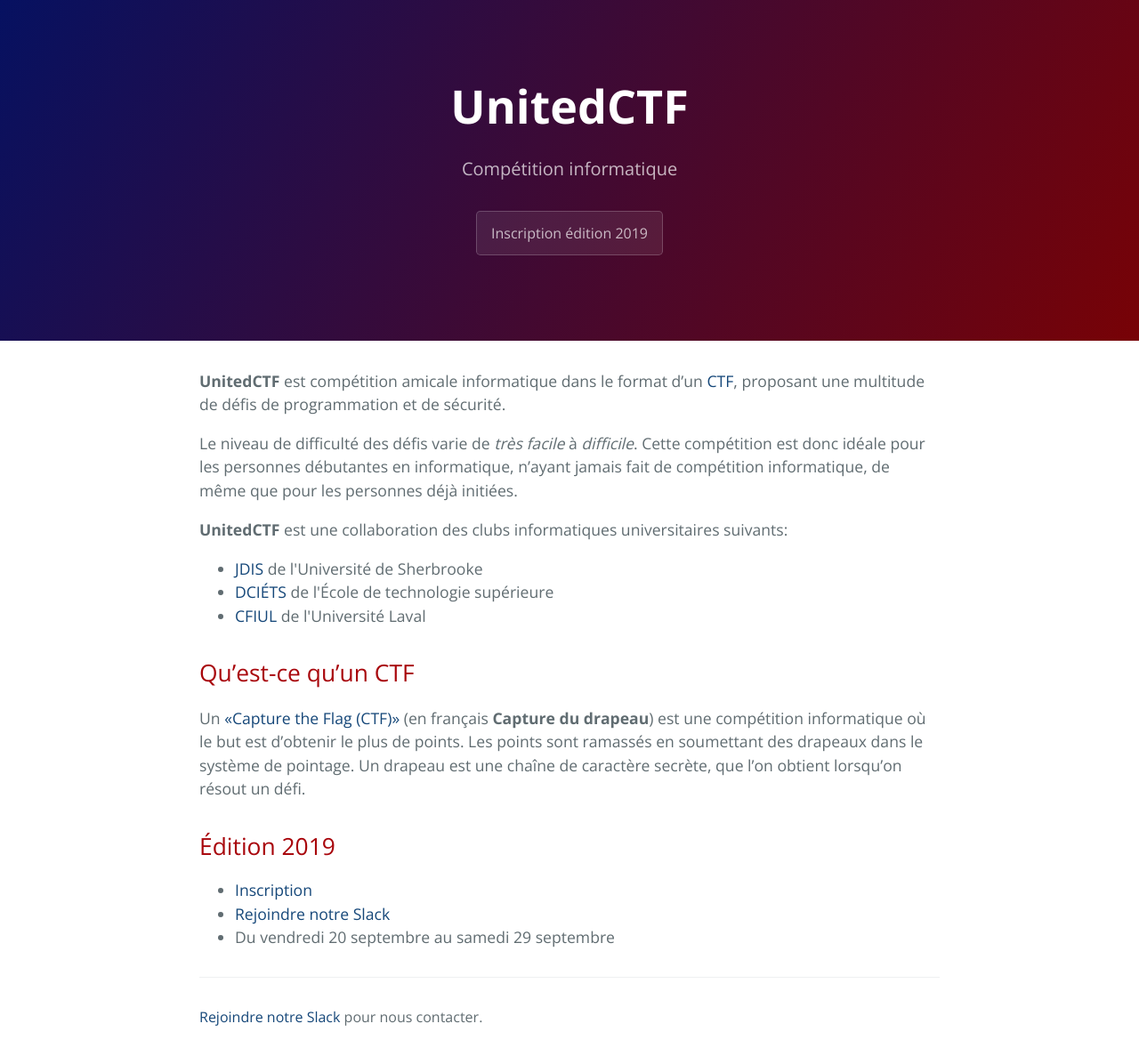
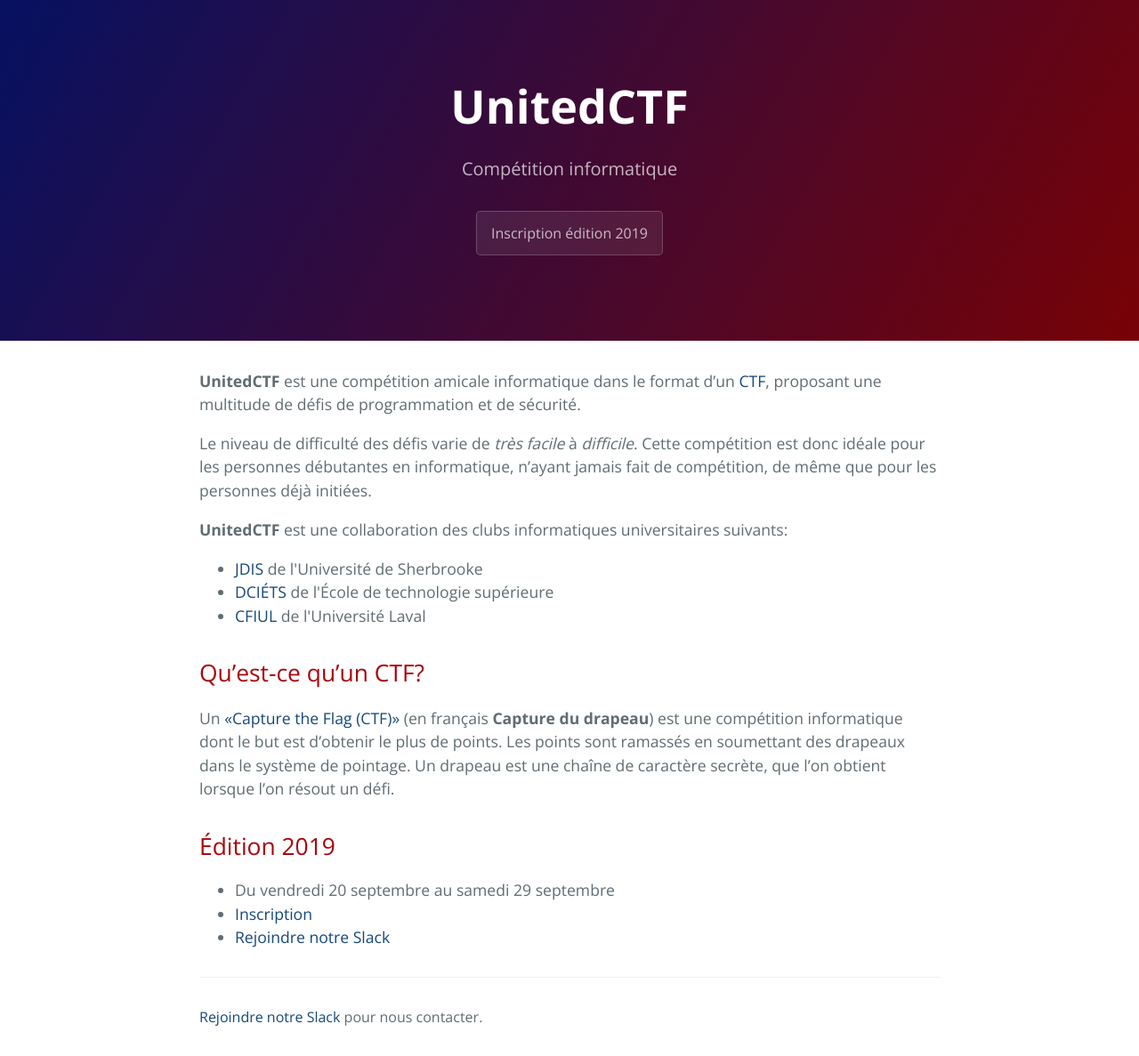
Before and after one commit to UnitedCTF/unitedctf.github.io, a Jekyll site: the page built from index.md, in a window 1280 px wide. Shown: the whole page at 89% size. Built offline with Jekyll 4.4.1, drawn with Linux system fonts in a browser that asks for light colours.

Commit message:
Rework wording and fix typo.

```diff
--- a/index.md
+++ b/index.md
@@ -3,9 +3,9 @@ layout: default
 title: "UnitedCTF"
 ---
 
-**UnitedCTF** est compétition amicale informatique dans le format d'un [CTF](https://fr.wikipedia.org/wiki/Capture_du_drapeau#En_s%C3%A9curit%C3%A9_de_l'information), proposant une multitude de défis de programmation et de sécurité.
+**UnitedCTF** est une compétition amicale informatique dans le format d'un [CTF](https://fr.wikipedia.org/wiki/Capture_du_drapeau#En_s%C3%A9curit%C3%A9_de_l'information), proposant une multitude de défis de programmation et de sécurité.
 
-Le niveau de difficulté des défis varie de _très facile_ à _difficile_. Cette compétition est donc idéale pour les personnes débutantes en informatique, n'ayant jamais fait de compétition informatique, de même que pour les personnes déjà initiées.
+Le niveau de difficulté des défis varie de _très facile_ à _difficile_. Cette compétition est donc idéale pour les personnes débutantes en informatique, n'ayant jamais fait de compétition, de même que pour les personnes déjà initiées.
 
 **UnitedCTF** est une collaboration des clubs informatiques universitaires suivants:
 <ul>
@@ -18,14 +18,14 @@ Le niveau de difficulté des défis varie de _très facile_ à _difficile_. Cett
 
 
 
-## Qu'est-ce qu'un CTF
+## Qu'est-ce qu'un CTF?
 
-Un [«Capture the Flag (CTF)»](https://fr.wikipedia.org/wiki/Capture_du_drapeau#En_s%C3%A9curit%C3%A9_de_l'information) (en français **Capture du drapeau**) est une compétition informatique où le but est d'obtenir le plus de points. Les points sont ramassés en soumettant des drapeaux dans le système de pointage. Un drapeau est une chaîne de caractère secrète, que l'on obtient lorsqu'on résout un défi.
+Un [«Capture the Flag (CTF)»](https://fr.wikipedia.org/wiki/Capture_du_drapeau#En_s%C3%A9curit%C3%A9_de_l'information) (en français **Capture du drapeau**) est une compétition informatique dont le but est d'obtenir le plus de points. Les points sont ramassés en soumettant des drapeaux dans le système de pointage. Un drapeau est une chaîne de caractère secrète, que l'on obtient lorsque l'on résout un défi.
 
 {% if site.ctf.display %}
 ## {{ site.ctf.name | capitalize }}
 
+- {{ site.ctf.date }}
 - [Inscription]({{ site.ctf.url }})
 - [Rejoindre notre Slack]({{ site.slack_inscription_url }})
-- {{ site.ctf.date }}
 {% endif %}
```
